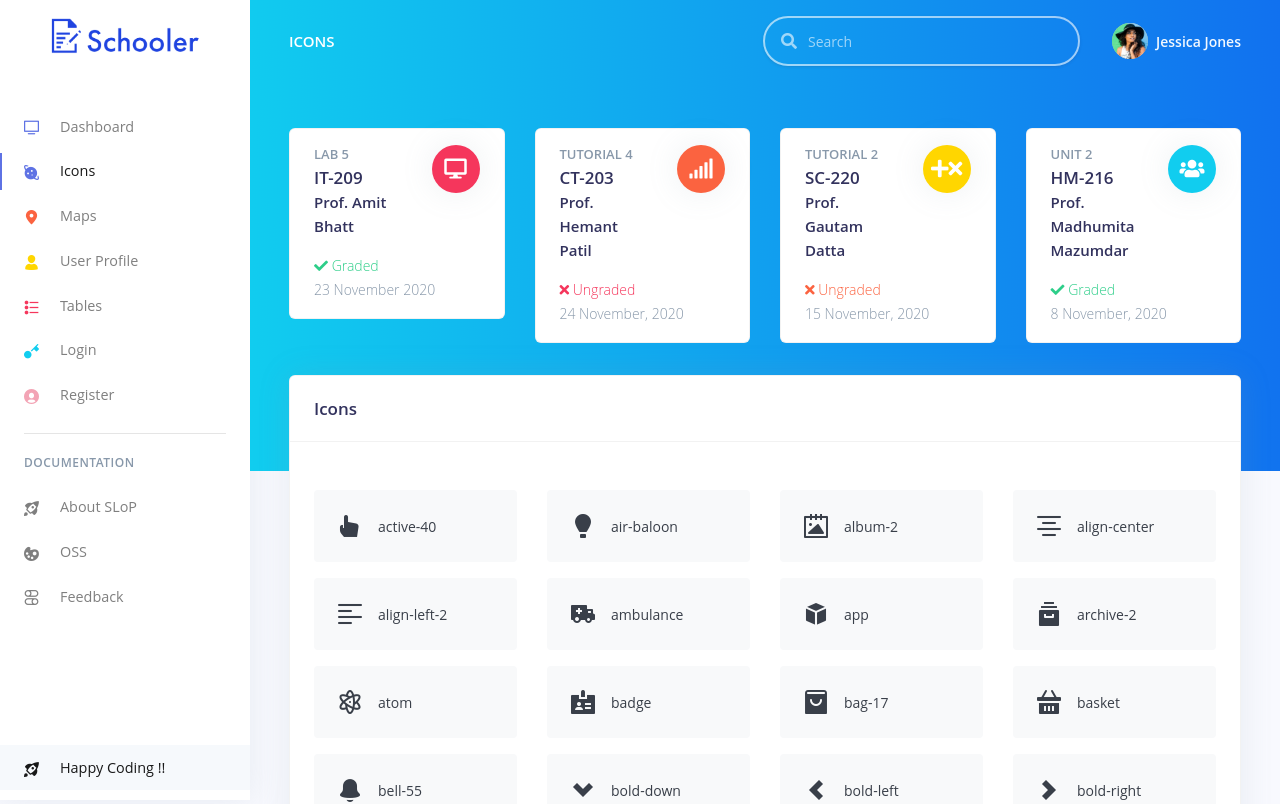
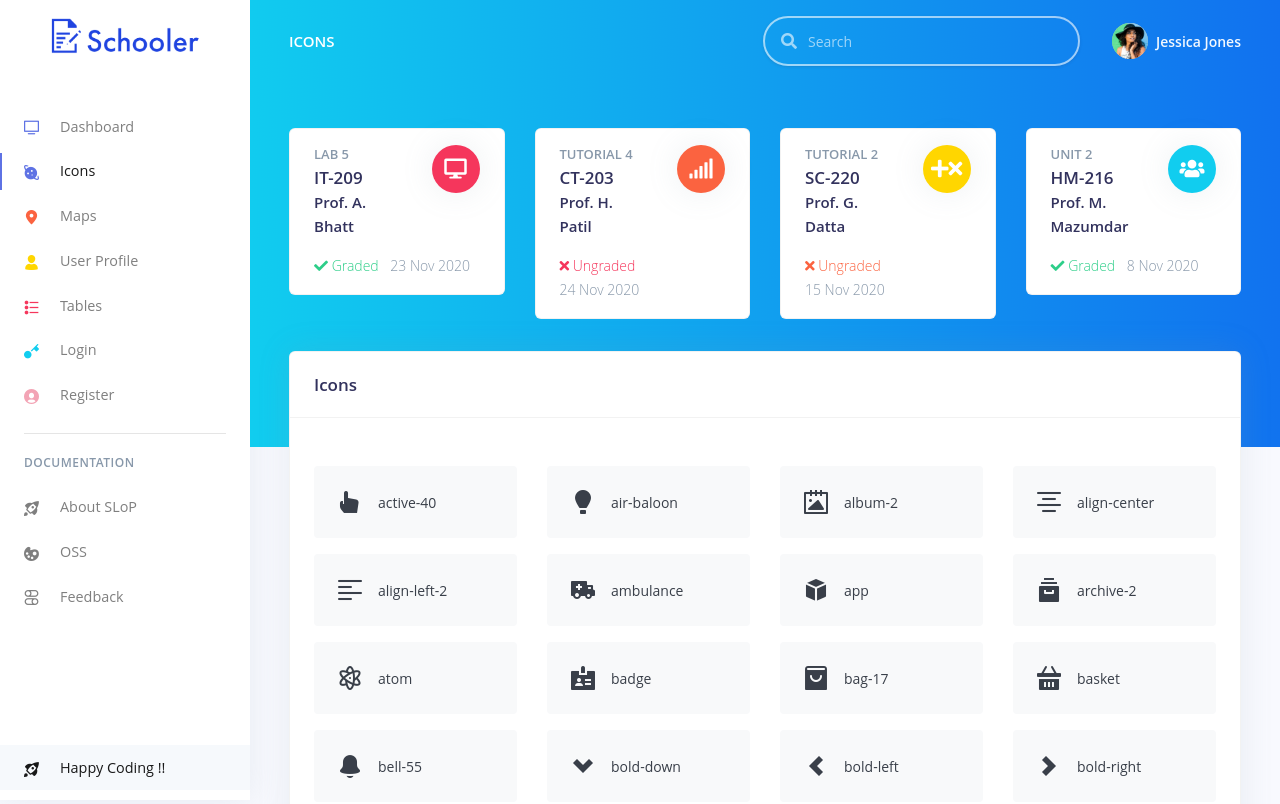
Before and after one commit to meet59patel/schooler, a React (Create React App) app: page /admin/icons in a window 1280 px wide. Shown: the top 804 px of the page. Built offline with nearby package versions, Linux system fonts and the light colour scheme; sample sign-in values are in the browser's storage; what react-google-maps would draw is missing.

Commit message:
card height modified and changes made

```diff
--- a/package.json
+++ b/package.json
@@ -20,8 +20,8 @@
     "react-google-maps": "^9.4.5",
     "react-router-dom": "^5.2.0",
     "react-scripts": "3.4.3",
-    "reactstrap": "^8.5.1",
-    "yarn": "^1.22.10"
+    "reactstrap": "^8.5.1"
+
   },
   "scripts": {
     "start": "react-scripts start",
--- a/src/components/Headers/Header.js
+++ b/src/components/Headers/Header.js
@@ -27,7 +27,7 @@ class Header extends React.Component {
                             IT-209<br/>
                           </span>
                           <span className="h4 font-weight-bold mb-0">
-                            Prof. Amit Bhatt
+                            Prof. A. Bhatt
                           </span>
                         </div>
                         <Col className="col-auto">
@@ -40,7 +40,7 @@ class Header extends React.Component {
                         <span className="text-success mr-2">
                           <i className="fa fa-check" /> Graded
                         </span>{" "}
-                        <span className="text-nowrap">23 November 2020</span>
+                        <span className="text-nowrap">23 Nov 2020</span>
                       </p>
                     </CardBody>
                   </Card>
@@ -60,7 +60,7 @@ class Header extends React.Component {
                             CT-203<br/>
                           </span>
                           <span className="h4 font-weight-bold mb-0">
-                            Prof. Hemant Patil
+                            Prof. H. Patil
                           </span>
                         </div>
                         <Col className="col-auto">
@@ -73,7 +73,7 @@ class Header extends React.Component {
                         <span className="text-danger mr-2">
                           <i className="fas fa-times" /> Ungraded
                         </span>{" "}
-                        <span className="text-nowrap">24 November, 2020</span>
+                        <span className="text-nowrap">24 Nov 2020</span>
                       </p>
                     </CardBody>
                   </Card>
@@ -91,7 +91,7 @@ class Header extends React.Component {
                           </CardTitle>
                           <span className="h3 font-weight-bold mb-0">SC-220<br/></span>
                           <span className="h4 font-weight-bold mb-0">
-                            Prof. Gautam Datta
+                            Prof. G. Datta
                           </span>
                         </div>
                         <Col className="col-auto">
@@ -105,7 +105,7 @@ class Header extends React.Component {
                         <span className="text-warning mr-2">
                           <i className="fas fa-times" /> Ungraded
                         </span>{" "}
-                        <span className="text-nowrap">15 November, 2020</span>
+                        <span className="text-nowrap">15 Nov 2020</span>
                       </p>
                     </CardBody>
                   </Card>
@@ -125,7 +125,7 @@ class Header extends React.Component {
                             HM-216 <br/>
                           </span>
                           <span className="h4 font-weight-bold mb-0">
-                            Prof. Madhumita Mazumdar
+                            Prof. M. Mazumdar
                           </span>
                         </div>
                         <Col className="col-auto">
@@ -138,7 +138,7 @@ class Header extends React.Component {
                         <span className="text-success mr-2">
                           <i className="fas fa-check" /> Graded
                         </span>{" "}
-                        <span className="text-nowrap">8 November, 2020</span>
+                        <span className="text-nowrap">8 Nov 2020</span>
                       </p>
                     </CardBody>
                   </Card>
```
